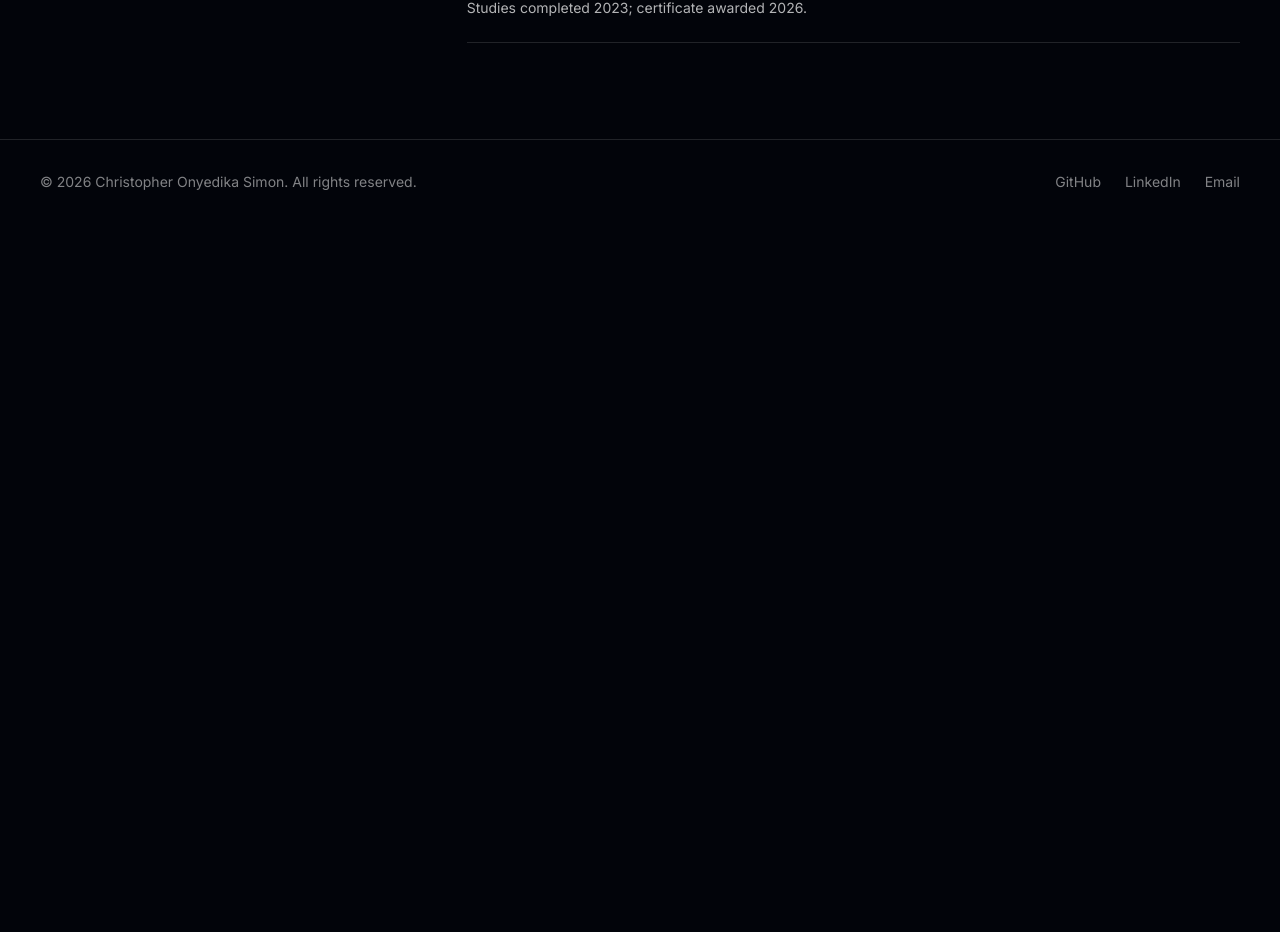
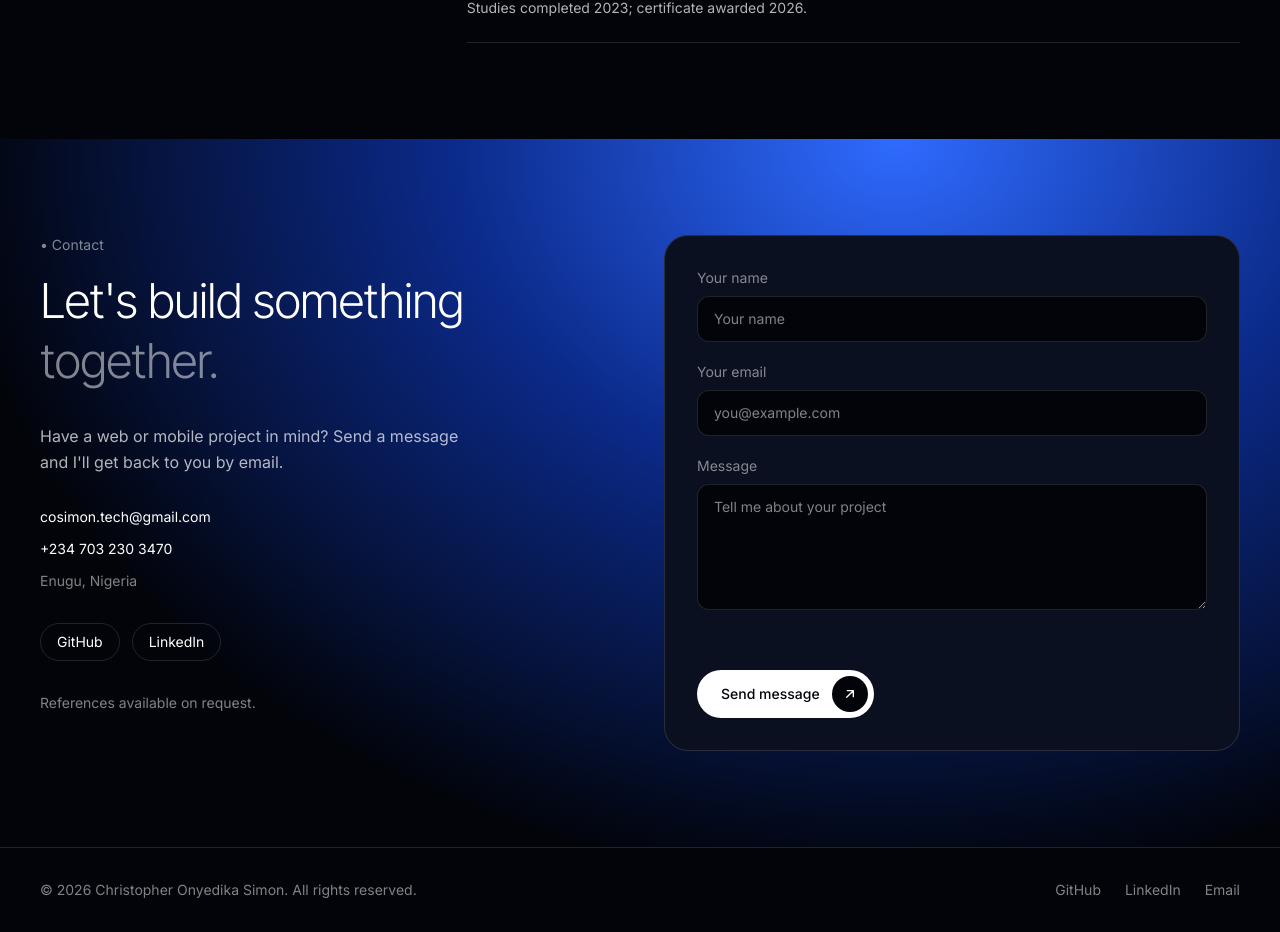
Before and after one commit to costechHQ/MY_PORTFOLIO, a Next.js app: page / in a window 1280 px wide. Shown: the part 5058-5990 px from the top of the page. Before the commit the page ends 5282 px from the top, so only its background shows below. Built offline with nearby package versions, Linux system fonts and the light colour scheme.

Commit message:
feat: add Contact section to homepage

```diff
--- a/pages/index.tsx
+++ b/pages/index.tsx
@@ -1,6 +1,7 @@
 import Head from "next/head";
 import { profile } from "@/data/content";
 import { About } from "@/components/sections/About";
+import { Contact } from "@/components/sections/Contact";
 import { Education } from "@/components/sections/Education";
 import { Experience } from "@/components/sections/Experience";
 import { Hero } from "@/components/sections/Hero";
@@ -24,6 +25,7 @@ export default function Home() {
         <Work />
         <Skills />
         <Education />
+        <Contact />
       </main>
     </>
   );
```
